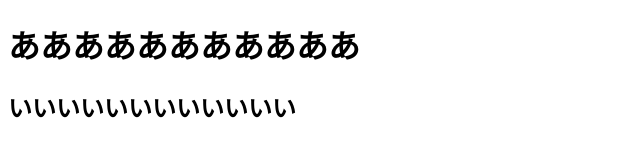
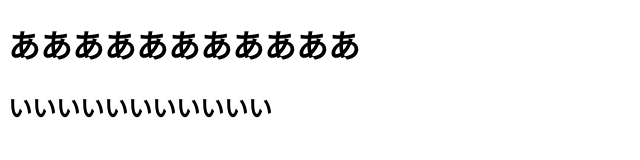
Before and after one commit to asuparabaco0/aaaaaaaaaa, a plain HTML site: page index.html in a window 1280 px wide. Shown: the full height of the page, 0-640 px from the left. Drawn offline with Linux system fonts and the light colour scheme.

Commit message:
変更した

```diff
--- a/index.html
+++ b/index.html
@@ -8,6 +8,6 @@
 </head>
 <body>
     <h1>あああああああああああ</h1>
-    <h2>いいいいいいいいいいいい</h2>
+    <h2>いいいいいいいいいいい</h2>
 </body>
 </html>
```
